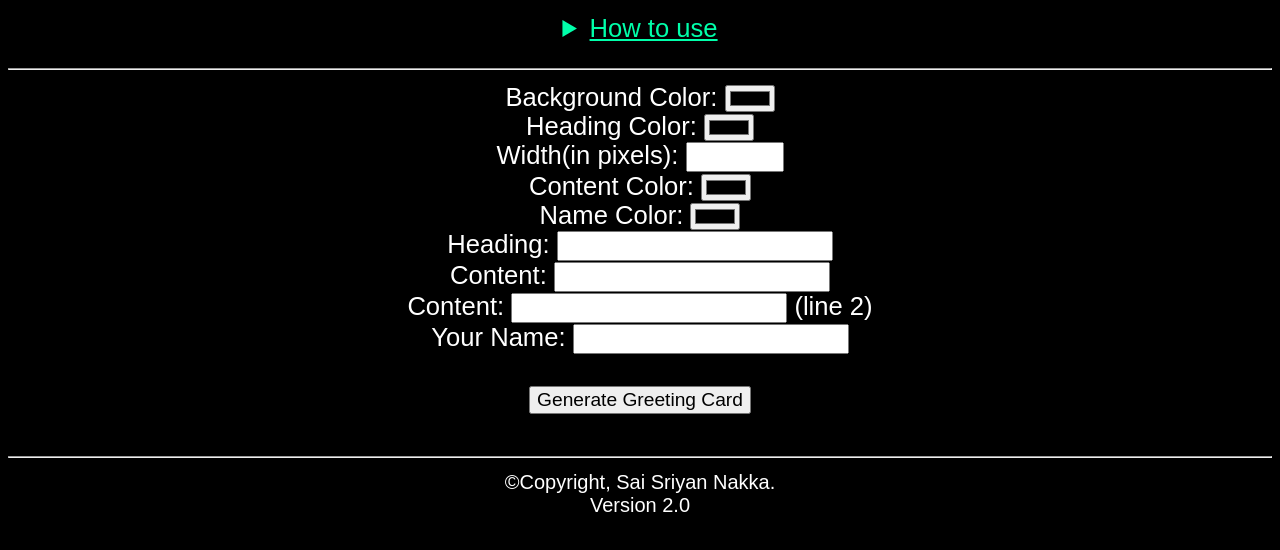
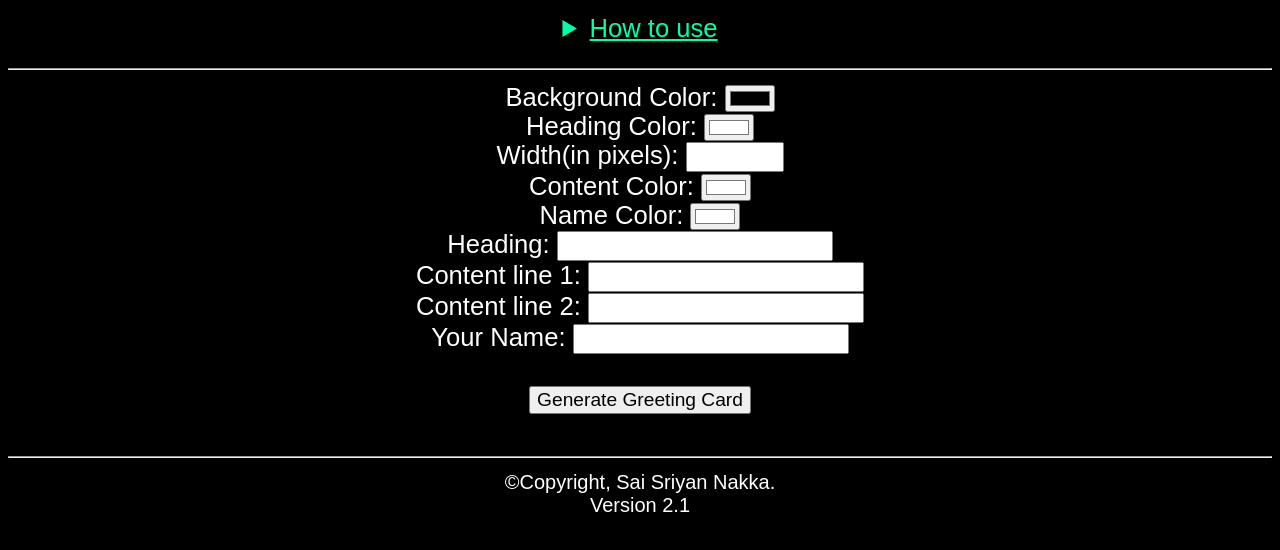
Before and after one commit to Sriyan-Nakka/greetingCard.com, a plain HTML site: page index.html in a window 1280 px wide. Shown: the part 114-664 px from the top of the page. Drawn offline with Linux system fonts and the light colour scheme; a web font is replaced by a local one.

Commit message:
Version 2.1

```diff
--- a/index.html
+++ b/index.html
@@ -72,22 +72,21 @@
       <input type="color" class="bgcolor" />
       <br>
       Heading Color:
-      <input type="color" class="headColor" />
+      <input type="color" value="#ffffff" class="headColor" />
       <br>
       Width(in pixels):
       <input type="number" class="pixelWidth" min="500" max="1999"/>
       <br>
       Content Color:
-      <input type="color" class="contentColor" />
+      <input type="color" value="#ffffff" class="contentColor" />
       <br>
       Name Color:
-      <input type="color" class="nameColor" />
+      <input type="color" value="#ffffff" class="nameColor" />
       <br />
       Heading:
       <input type="text" class="header"/> <br />
-      Content: <input type="text" class="text1"/> <br />
-      Content: <input type="text" class="text2"/>
-      &NewLine;(line 2) <br />
+      Content line 1: <input type="text" class="text1"/> <br />
+      Content line 2: <input type="text" class="text2"/> <br />
       Your Name: <input type="text" class="yourName"/>
       <br /><br />
       <button class="generateButton" onclick="generateGreetingCard()">
@@ -113,7 +112,7 @@
     </main>
     <hr />
     <footer>&copy;Copyright, Sai Sriyan Nakka.
-      <br />Version 2.0</footer>
+      <br />Version 2.1</footer>
     <script>
       function generateGreetingCard() {
         //values:
@@ -126,16 +125,6 @@
         let text1 = document.querySelector(".text1").value;
         let text2 = document.querySelector(".text2").value;
         let yourName = document.querySelector(".yourName").value;
-
-        console.log(bgColor);
-        console.log(headColor);
-        console.log(pixelWidth);
-        console.log(contentColor);
-        console.log(nameColor);
-        console.log(header);
-        console.log(text1);
-        console.log(text2);
-        console.log(yourName);
 
         //greeting card values:
         let greetingCardDiv = document.querySelector(".greetingCard");
```
